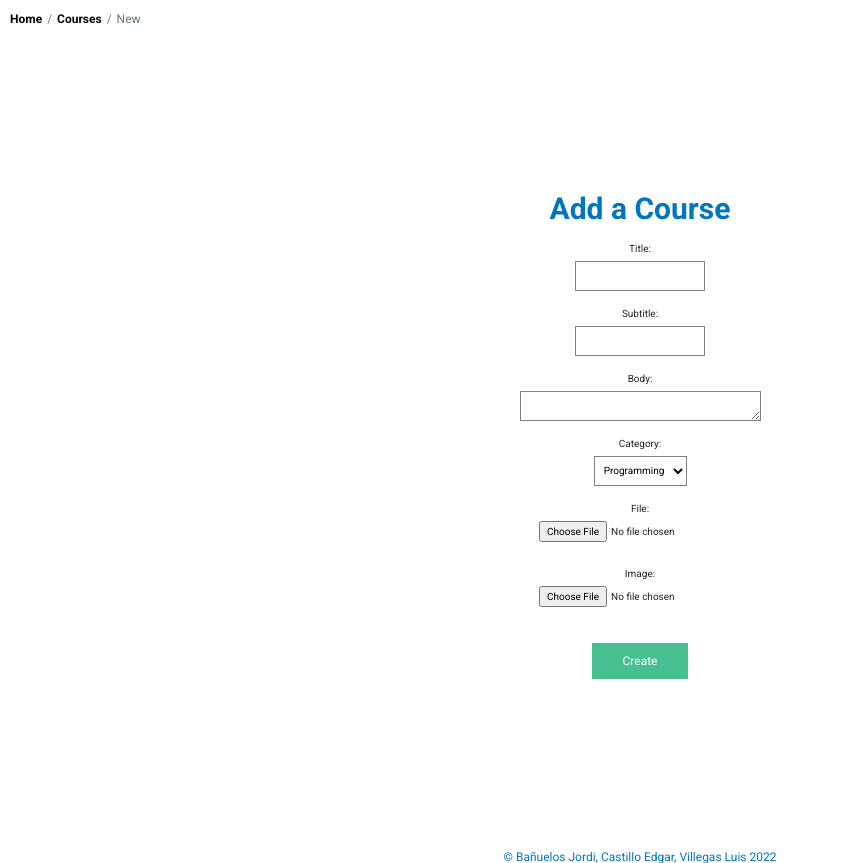
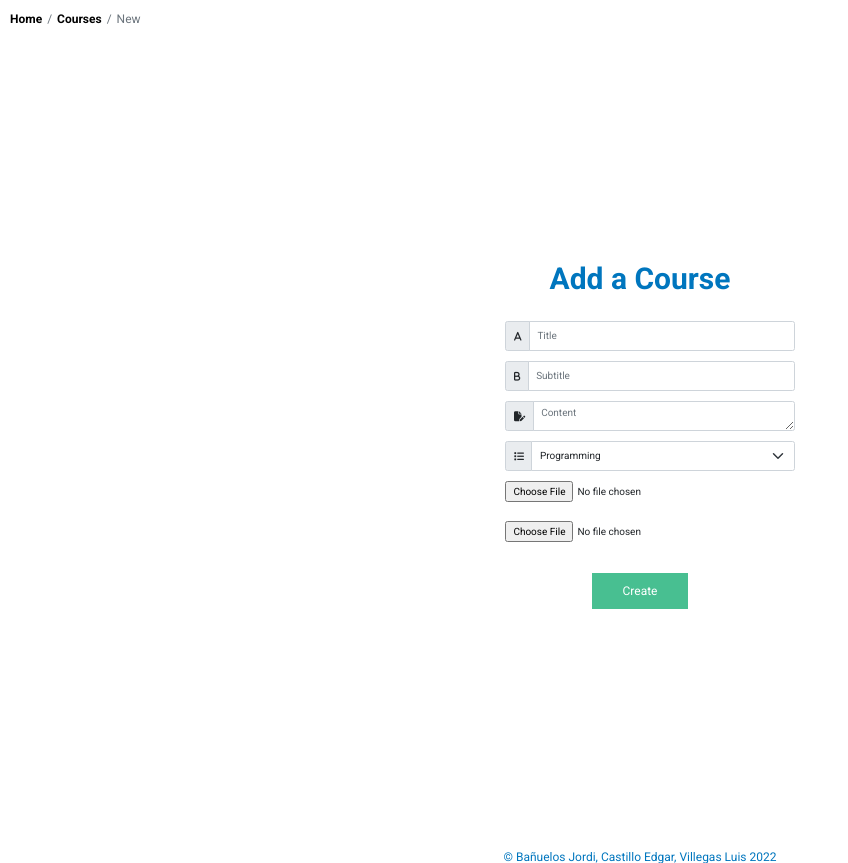
Before and after one commit to edgaracame/courses-fsdi, a Django app: page /courses/new/ in a window 1280 px wide. Shown: the top 863 px of the page, without its empty margins (0-848 px from the left). Run offline with Django 4.2, Linux system fonts and the light colour scheme; the visitor is signed in with stand-in values (Sample User, id 1); some libraries are stand-ins or nearby versions.

Commit message:
Courses styling

```diff
--- a/courses/forms.py
+++ b/courses/forms.py
@@ -3,12 +3,13 @@
 from courses.models import CATEGORY_CHOICES, Course
 
 
-class CourseForm(forms.Form):
+class CourseForm(forms.ModelForm):
     class Meta:
         model = Course
-        title = forms.CharField(max_length=256)
-        subtitle = forms.CharField(max_length=256)
-        body = forms.TextInput()
-        category = forms.Select(choices=CATEGORY_CHOICES)
-        file = forms.FileField(upload_to='documents/')
-        image = forms.ImageField(upload_to='images/')
+        fields = ('title', 'subtitle', 'body', 'category', 'file', 'image')
+        widgets = {
+            'title': forms.TextInput(attrs={'class':'form-control', 'placeholder':'Title'}),
+            'subtitle': forms.TextInput(attrs={'class':'form-control', 'placeholder':'Subtitle'}),
+            'body': forms.Textarea(attrs={'class':'form-control', 'placeholder':'Content'}),
+            'category': forms.Select(choices=CATEGORY_CHOICES, attrs={'class':'form-select'}),
+        }
--- a/courses/views.py
+++ b/courses/views.py
@@ -10,7 +10,7 @@
 )
 from django.urls import reverse_lazy
 from .models import Course
-
+from .forms import CourseForm
 
 class CourseListView(ListView):
     template_name = "courses/catalog.html"
@@ -25,14 +25,16 @@
 class CourseCreateView(CreateView):
     template_name = "courses/add.html"
     model = Course
-    fields = ["title", "subtitle", "body", "category", "file", "image"]
+    form_class = CourseForm
+    #fields = ["title", "subtitle", "body", "category", "file", "image"]
     success_url = reverse_lazy("courses_catalog")
 
 
 class CourseUpdateView(UpdateView):
     template_name = "courses/edit.html"
     model = Course
-    fields = ["title", "subtitle", "body", "category", "file", "image"]
+    form_class = CourseForm
+    #fields = ["title", "subtitle", "body", "category", "file", "image"]
     success_url = reverse_lazy("courses_catalog")
 
     def test_func(self):
--- a/templates/courses/add.html
+++ b/templates/courses/add.html
@@ -13,14 +13,37 @@
     <div>
         <p class="title-form">Add a Course</p>
     </div>
+    <div class="body-form">
+        <div class="form-group">
             <form method="POST" enctype="multipart/form-data">
-                <div class="body-form">
                 {% csrf_token %}
-                    <div class="form-group">
-                        {{ form.as_p }}
+                <div class="input-group flex-nowrap">
+                    <span class="input-group-text" id="addon-wrapping"><i class="fa-solid fa-a"></i></span>
+                    {{ form.title }}
                 </div>
+                <div class="input-group flex-nowrap">
+                    <span class="input-group-text" id="addon-wrapping"><i class="fa-solid fa-b"></i></span>
+                    {{ form.subtitle }}
+                </div>
+                <div class="input-group flex-nowrap">
+                    <span class="input-group-text" id="addon-wrapping"><i class="fa-solid fa-file-pen"></i></span>
+                    {{ form.body }}
+                </div>
+                <div class="input-group flex-nowrap">
+                    <span class="input-group-text" id="addon-wrapping"><i class="fa-solid fa-list"></i></span>
+                    {{ form.category }}
+                </div>
+                <div class="input-group flex-nowrap">
+                    {{ form.file }}
+                </div>
+                <div class="input-group flex-nowrap">
+                    {{ form.image }}
+                </div>
+                <div class="text-center">
                     <button class="form-submit">Create</button>
+                </div>
             </form>
+        </div>
     </div>
 </div>
 
```
Also changed, not shown: templates/courses/edit.html (+27 -4 lines), media/images/US01_1.png (added), media/images/US01_2.png (added), 2 other files. Lines whose indentation alone changed are shown as unchanged.
